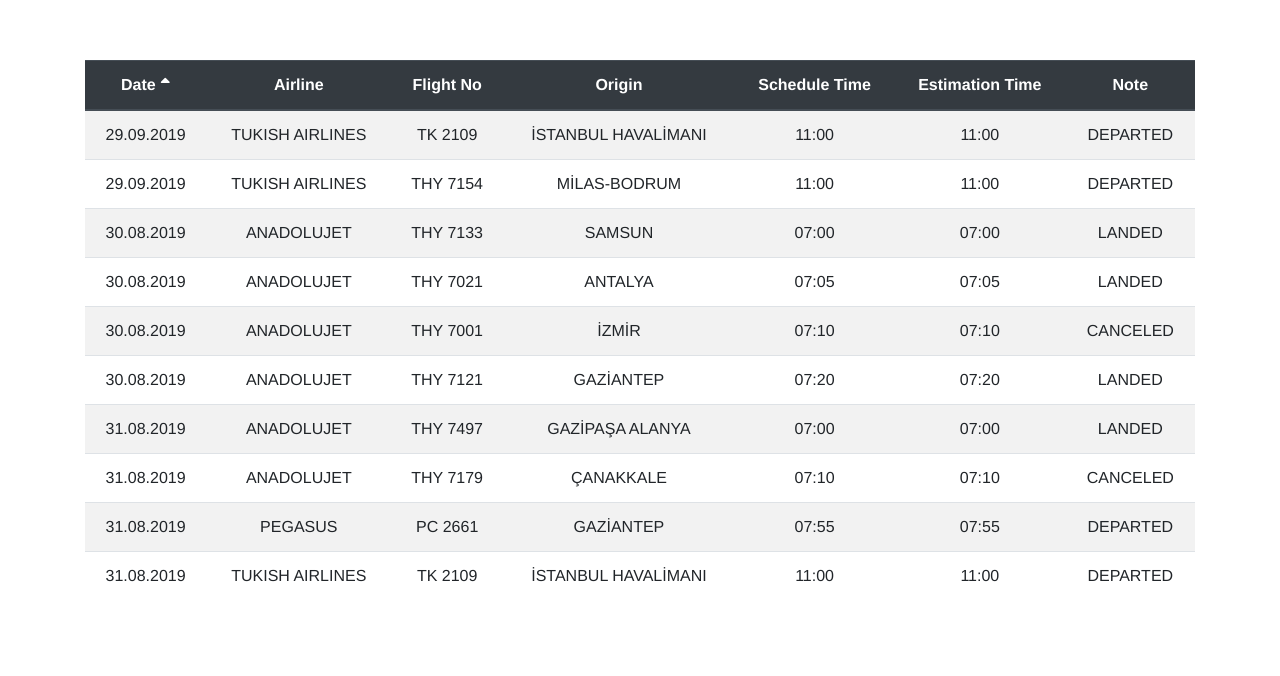
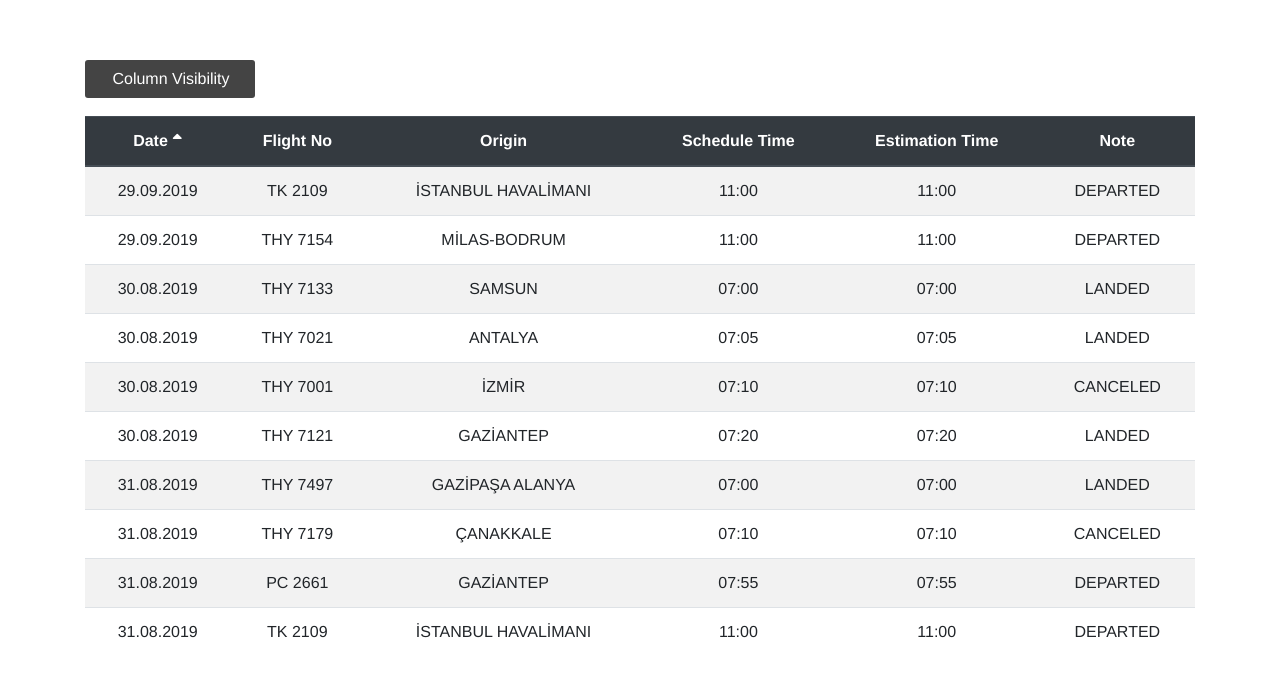
Before and after one commit to adnan-sahin/vue-datatable-component, a Vue app: page / in a window 1280 px wide. Shown: the top 676 px of the page. Built offline with nearby package versions, Linux system fonts and the light colour scheme.

Commit message:
column visibility feature is implemented

```diff
--- a/src/App.vue
+++ b/src/App.vue
@@ -16,13 +16,13 @@
     return {
       flights: flights,
       headers: [
-        { text: "Date", value: "date" },
-        { text: "Airline", value: "airline" },
-        { text: "Flight No", value: "flightNo" },
-        { text: "Origin", value: "origin" },
-        { text: "Schedule Time", value: "scheduleTime" },
-        { text: "Estimation Time", value: "estimationTime" },
-        { text: "Note", value: "note" }
+        { text: "Date", value: "date", visible: true },
+        { text: "Airline", value: "airline", visible: false },
+        { text: "Flight No", value: "flightNo", visible: true },
+        { text: "Origin", value: "origin", visible: true },
+        { text: "Schedule Time", value: "scheduleTime", visible: true },
+        { text: "Estimation Time", value: "estimationTime", visible: true },
+        { text: "Note", value: "note", visible: true }
       ]
     };
   }
--- a/src/components/VDatatable.vue
+++ b/src/components/VDatatable.vue
@@ -1,17 +1,45 @@
 <template>
   <div class="container">
+    <div class="column--visibility">
+      <label class="toggle" :class="toggleVisibility?'bg--primary':''">
+        <input class="chc--toggle" type="checkbox" v-model="toggleVisibility" />
+        Column Visibility
+        <ul class="headers">
+          <li v-for="(header,index) in headers" :key="index">
+            <label>
+              <input class="chc--header" type="checkbox" v-model="header.visible" />
+              {{header.text}}
+            </label>
+          </li>
+        </ul>
+      </label>
+    </div>
+
     <table class="table table-striped">
       <thead class="thead-dark">
-        <th v-for="(header,index) in headers" :key="index" @click="sort(header.value)">
-          {{header.text}}
-          <template v-if="currentSortName==header.value">
-            <i :class="sortIconClass"></i>
-          </template>
-        </th>
+        <tr>
+          <th
+            v-for="(header,index) in headers"
+            :key="index"
+            @click="sort(header.value)"
+            v-show="header.visible"
+          >
+            {{header.text}}
+            <template v-if="currentSortName==header.value">
+              <i :class="sortIconClass"></i>
+            </template>
+          </th>
+        </tr>
       </thead>
       <tbody>
         <tr v-for="(item,index) in sortedItems" :key="index">
-          <td v-for="(value,index) in item" :key="index">{{value}}</td>
+          <template v-show="headers[index]">
+            <td
+              v-show="headers.filter(h=>h.value==key)[0]['visible']"
+              v-for="(value,key) in item"
+              :key="key"
+            >{{value}}</td>
+          </template>
         </tr>
       </tbody>
     </table>
@@ -26,7 +54,8 @@
   data() {
     return {
       currentSortName: this.headers[0].value,
-      currentSortDirection: "asc"
+      currentSortDirection: "asc",
+      toggleVisibility: false
     };
   },
   computed: {
@@ -59,4 +88,51 @@
 };
 </script>
 <style scoped>
+.column--visibility {
+  text-align: left;
+  display: block;
+  margin: 10px 0;
+  position: relative;
+}
+.column--visibility label.toggle {
+  color: white;
+  padding: 7px 10px;
+  background: #444444;
+  border: none;
+  border-radius: 3px;
+  outline: none;
+  min-width: 170px;
+  box-sizing: border-box;
+}
+.column--visibility label.toggle:active {
+  background: #5e5c5c;
+}
+
+.column--visibility ul {
+  list-style: none;
+  padding: 5px 0;
+  margin-top: 10px;
+}
+.column--visibility ul li {
+  padding: 2px 4px;
+  font-weight: bold;
+}
+.headers {
+  display: none;
+  background: white;
+  border: 1px solid grey;
+  border-radius: 3px;
+  position: absolute;
+  z-index: 2;
+  color: black;
+}
+.column--visibility .chc--toggle:checked ~ .headers {
+  display: block;
+}
+.chc--toggle {
+  visibility: hidden;
+}
+.bg--primary {
+  background-color: #007bff !important;
+}
 </style>
```
